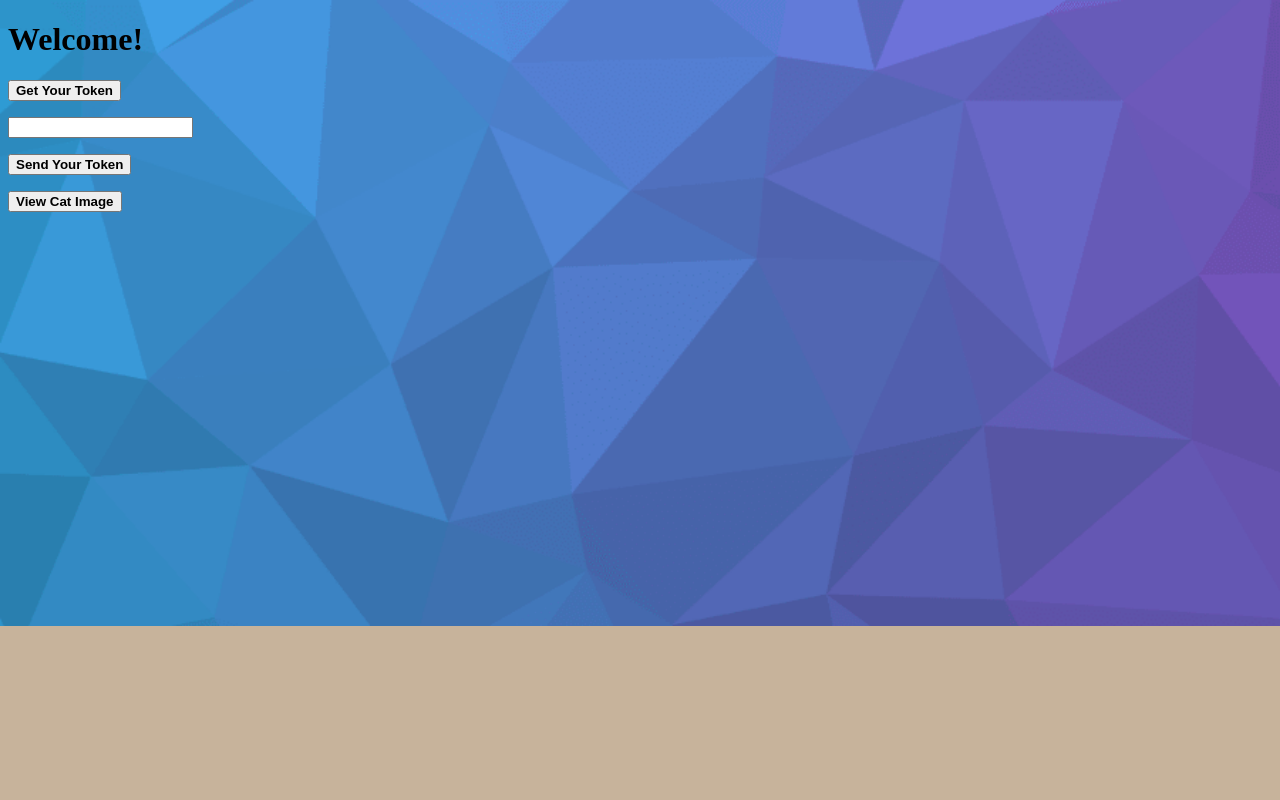
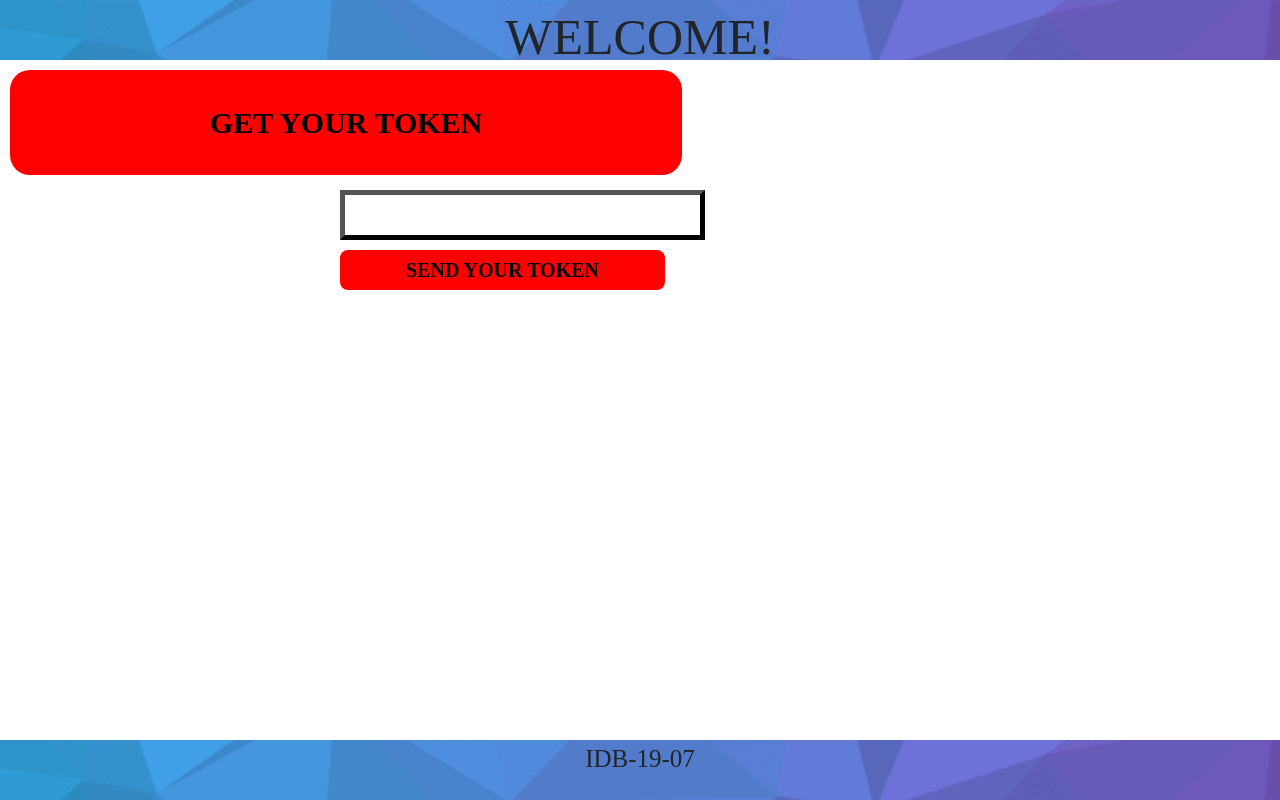
Before and after one commit to JuiceFV/stankin_pst_project_QM, a Python web app: template application/templates/index.html in a window 1280 px wide. Run offline with Jinja, Linux system fonts and the light colour scheme; the template is opened without the code that fills it, so the values that code supplies are empty; some libraries are stand-ins or nearby versions.

Commit message:
[HTML] [CSS] [JS] Added some buttons, footer, header and input field

```diff
--- a/application/static/style.css
+++ b/application/static/style.css
@@ -1,10 +1,91 @@
 body {
+	background-color: red;
+}
+
+header {
 	background: #c7b39b url(../static/images/bg_main.png) no-repeat;
 	background-size: 100%;
+
+	font-size: 50px;
+	font-family: Britannic Bold;
+	text-align: center;
+
+	width: 100%;
+	height: 60px;
 }
 
-.rectangle {
-	width: 200px;
-	height: 100px;
-	background: red;
+.get-your-token_btn {
+	background-color: #FF0000;
+
+	font-size: 30px;
+	font-family: Britannic Bold;
+	text-align: center;
+
+	border: none;
+	border-radius: 20px;
+
+	padding-left: 200px;
+	padding-right: 200px;
+	padding-top: 30px;
+	padding-bottom: 30px;
+
+	margin-top: 10px;
+	margin-left: 10px;
+
+	cursor: pointer;
 }
+
+.output-token_fld {
+	position: absolute;
+	background-color: #808080;
+	border: solid;
+}
+
+.input-token_fld {
+	border-width: 5px;
+	border-style: outset;
+	border-color: #000000;
+
+	position: absolute;
+	top: 190px;
+	left: 340px;
+
+	height: 50px;
+}
+
+.send-your-token_btn {
+	background-color: #FF0000;
+
+	font-size: 20px;
+	font-family: Britannic Bold;
+	text-align: center;
+
+	border: none;
+	border-radius: 8px;
+
+	padding-left: 66px;
+	padding-right: 66px;
+	padding-top: 5px;
+	padding-bottom: 5px;
+
+	position: absolute;
+	top: 250px;
+	left: 340px;
+
+	cursor: pointer;
+}
+
+footer {
+	background: #c7b39b url(../static/images/bg_main.png) no-repeat;
+	background-size: 100%;
+
+	font-size: 25px;
+	font-family: Britannic Bold;
+	text-align: center;
+
+	position: absolute;
+	bottom: 0;
+
+	width: 100%;
+	height: 60px;
+}
--- a/application/templates/index.html
+++ b/application/templates/index.html
@@ -1,22 +1,36 @@
 <!DOCTYPE html>
 <html>
 	<head>
+		<!-- Required meta tags for  Bootstrap -->
 		<meta charset="utf-8">
+		<meta name="viewport" content="width=device-width, initial-scale=1, shrink-to-fit=no">
+
 		<title>Cats Queue Management System</title>
 
 		<link rel="stylesheet" type="text/css" href="../static/style.css">
+
+		<!-- Bootstrap CSS -->
+		<link rel="stylesheet" href="https://maxcdn.bootstrapcdn.com/bootstrap/4.0.0/css/bootstrap.min.css" integrity="sha384-Gn5384xqQ1aoWXA+058RXPxPg6fy4IWvTNh0E263XmFcJlSAwiGgFAW/dAiS6JXm" crossorigin="anonymous">
 	</head>
 
 	<body>
+		<header>
+			WELCOME!
+		</header>
 
-	<h1>Welcome!</h1>
+		<form name="token-handler" action = "../static/script.js">
+			<button type="button" class="get-your-token_btn">
+				<b>GET YOUR TOKEN</b>
+			</button>
 
-	<button type="button"><b>Get Your Token</b></button>
+			<input name="test-input" type="text" size="30px" class="input-token_fld">
 
-	<p><input type="text" size="20" name=""></p>
-	<p><button type="button"><b>Send Your Token</b></button></p>
+			<button type="button" class="send-your-token_btn">
+				<b>SEND YOUR TOKEN</b>
+			</button>
 
-	<button type="button"><b>View Cat Image</b></button>
-
+		<footer>
+			IDB-19-07
+		</footer>
 	</body>
 </html>
```
Also changed, not shown: application/static/script.js (added). Lines whose indentation alone changed are shown as unchanged.
